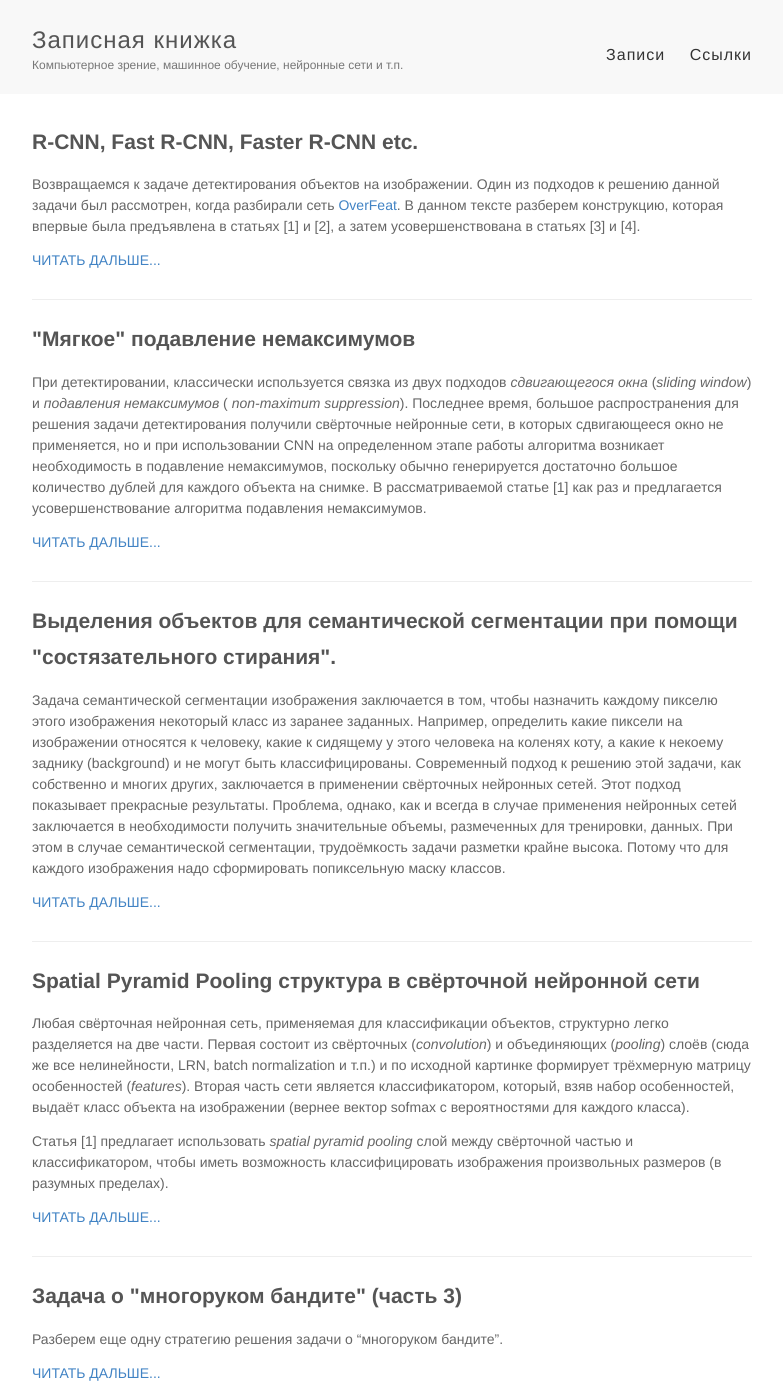
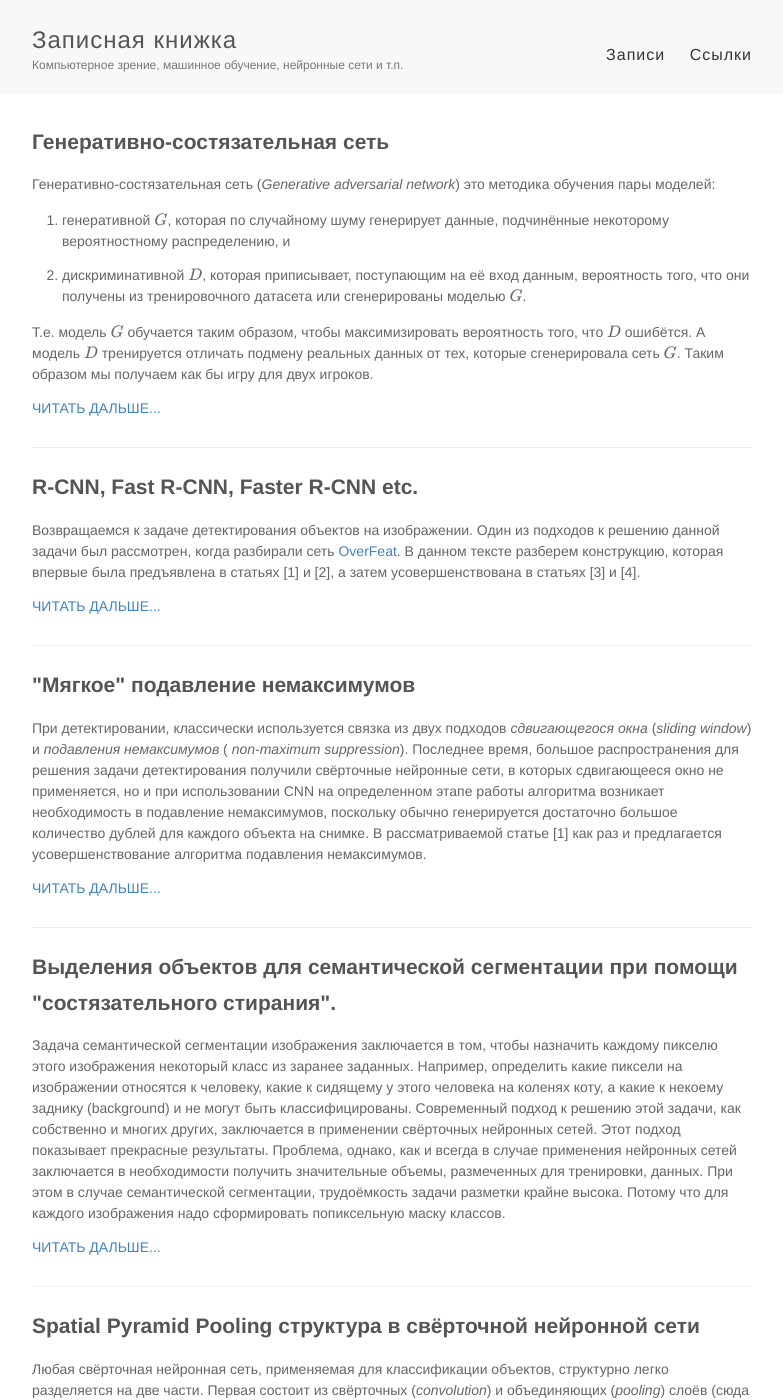
Before and after one commit to vbystricky/vbystricky.github.io, a Jekyll site: the page built from index.html, in a window 1280 px wide and 1400 px high. Shown: the whole window, without its empty margins (248-1031 px from the left). Built offline with Jekyll 4.4.1, drawn with Linux system fonts in a browser that asks for light colours; formulas are drawn with MathJax 3; the list of posts is cut into pages by our own code; some of the changed lines change nothing that is shown.

Commit message:
Generative adversarial network

```diff
--- a/_includes/analytics.html
+++ b/_includes/analytics.html
@@ -1,4 +1,6 @@
 <script>
+    var host = window.location.hostname;
+    if (host != "localhost" && host != "127.0.0.1") {
      (function(i,s,o,g,r,a,m){i['GoogleAnalyticsObject']=r;i[r]=i[r]||function(){
       (i[r].q=i[r].q||[]).push(arguments)},i[r].l=1*new Date();a=s.createElement(o),
       m=s.getElementsByTagName(o)[0];a.async=1;a.src=g;m.parentNode.insertBefore(a,m)
@@ -6,5 +8,5 @@
 
       ga('create', 'UA-96455437-1', 'auto');
       ga('send', 'pageview');
-
+    }
 </script>
--- /dev/null
+++ b/_posts/2017-09-07-gan.md
@@ -0,0 +1,165 @@
+---
+layout: post
+title: Генеративно-состязательная сеть
+date: 2017-09-07
+category: Machine Learning
+tags: [ML, CV]
+use_math: true
+---
+
+Генеративно-состязательная сеть (*Generative adversarial network*) это методика обучения пары моделей:
+
+1. генеративной $G$, которая по случайному шуму генерирует данные, подчинённые некоторому вероятностному распределению, и
+
+2. дискриминативной $D$, которая приписывает, поступающим на её вход данным, вероятность того, что они получены из тренировочного датасета или
+сгенерированы моделью $G$.
+
+Т.е. модель $G$ обучается таким образом, чтобы максимизировать вероятность того, что $D$ ошибётся. А модель $D$ тренируется отличать подмену реальных
+данных от тех, которые сгенерировала сеть $G$. Таким образом мы получаем как бы игру для двух игроков.
+
+<!--more-->
+
+Методика тренировки описана в статье [1] и схематично выглядит так:
+
+![Генеративно-состязательная сеть]({{ site.baseurl }}/images/2017-09/gan.svg)
+
+В качестве примера того, почему этот подход позволяет получить интересные результы, рассмотрим известный набор данных MNIST (см., например,
+[MNIST for ML beginners](https://www.tensorflow.org/get_started/mnist/beginners)). Этот набор представляет из себя картинки *28 х 28* пикселей в
+градациях серого, на которых изображены рукописные цифры от 0 до 9. Воспользовавшись схемой GAN мы можем взять две сети, одна будет по случайному шуму
+(например, вещественному вектору размерности 100) генерировать картинку *28 х 28* в градациях серого, а вторая пытаться отличить эти сгенерированные
+картинки от реальных данных взятых из MNIST датасета. Проведя достаточно циклов тренировок мы в результате получим генеративную сеть $G$, которая
+может по случайному входному вектору выдавать картинку с рукописной цифрой. Пример кода тренировки можно посмотреть
+[вот здесь](https://github.com/wiseodd/generative-models/blob/master/GAN/vanilla_gan/gan_tensorflow.py).
+
+В качестве датасета можно использовать не обязательно MNIST, а, например, базу данных лиц, тогда в результате мы обучим сеть, которая будет уметь
+создавать лица людей. В принципе, мы можем обучать компьютер генерировать всё на что хватит нашей фантазии и для чего у нас собран более менее
+приличный датасет. Мне кажется это довольно интересно, поэтому начнём разбираться. И начнём с того, что поймем что такое генеративная и
+дискриминативная модели и чем они отличаются.
+
+## Генеративная и дискриминативная модели
+
+Предположим, у нас есть два множества:
+
++ $O$ - множество наблюдаемых (*observed*) величин,
+
++ $H$ - множество скрытых (*hidden*) величин.
+
+Тогда наличие генеративной (*generative*) модели означает, что мы знаем вероятность совместного распределения $P(o, h), o \in O, h \in H$. Таким
+образом мы можем *генерировать* события при помощи данной модели.
+
+Дискриминативная (*discriminative*) же модель означает, что мы знаем условную вероятность $P(h | o)$ и соответственно, можем, например,
+классифицировать явление (найти наиболее вероятное значение скрытой переменной $h$), наблюдая нечто (зная значение наблюдаемой переменно $o \in O$)
+
+Если генеративная модель известна, то используя формулу Байеса, можно получить дискриминативную модель.
+
+Обычно по теме генеративных vs дискриминативных моделей ссылаются на статью [2].
+
+### Примеры
+
+1. Если множества наблюдаемых и скрытых переменных конечны, то генеративную модель можно описать в виде таблицы:
+
+   |       |         $h_1$         |         $h_2$         | ... |         $h_N$         |
+   |-------|-----------------------|-----------------------|-----|-----------------------|
+   | $o_1$ | $P(o_1, h_1) = p_{11}$| $P(o_1, h_2) = p_{12}$| ... | $P(o_1, h_N) = p_{1N}$|
+   | $o_2$ | $P(o_2, h_1) = p_{21}$| $P(o_2, h_2) = p_{22}$| ... | $P(o_2, h_N) = p_{2N}$|
+   | ...   |          ...          |          ...          | ... |          ...          |
+   | $o_M$ | $P(o_M, h_1) = p_{M1}$| $P(o_M, h_2) = p_{M2}$| ... | $P(o_M, h_N) = p_{MN}$|
+
+   Дискриминативная модель получается из данной таблицы, применением формулы Байеса. Обозначим
+
+   $Z_i = \sum_{j=1}^N p_{ij}$
+
+   и получим:
+
+   |       |                 $h_1$            |                 $h_2$            | ... |                 $h_N$            |
+   |-------|----------------------------------|----------------------------------|-----|----------------------------------|
+   | $o_1$ | $P(h_1 \vert o_1) = p_{11} / Z_1$| $P(h_2 \vert o_1) = p_{12} / Z_1$| ... | $P(h_N \vert o_1) = p_{1N} / Z_1$|
+   | $o_2$ | $P(h_1 \vert o_2) = p_{21} / Z_2$| $P(h_2 \vert o_2) = p_{22} / Z_2$| ... | $P(h_N \vert o_2) = p_{2N} / Z_2$|
+   | ...   |                  ...             |                  ...             | ... |                  ...             |
+   | $o_M$ | $P(h_1 \vert o_M) = p_{M1} / Z_M$| $P(h_2 \vert o_M) = p_{M2} / Z_M$| ... | $P(h_N \vert o_M) = p_{MN} / Z_M$|
+
+1. Еще один пример описан раньше - это картинки рукописных цифр. Наблюдаемая величина это собственно картинка: *28 х 28*, а скрытая величина - это
+   нарисована ли на картинке цифра или нет.
+
+1. Хороший пример, это тексты на разных языках. Допустим, что в качестве наблюдаемой величины у нас выступает текст на каком-то языке, а в качестве
+   скрытой - собственно язык на котором текст написан.
+
+   Генеративным подходом в данном случае будет: выучить все возможные языки и тогда мы будем иметь для каждого языка и текста вероятность их
+совместимости. Дискриминативным же подходом будет только понять как языки отличаются, и приписывать текст к языку на базе этого знания. Можно,
+например, ограничиться только текстами на двух языках: английском и русском и тогда для генеративного подхода надо всё равно изучить оба языка, а вот
+для дискриминативного достаточно будет научиться отличать латиницу от кирилицы.
+
+## Состязательная сеть
+
+Итак формально мы имеем некоторое множество $X$ примеров, и подмножество $Y \subset X$ позитивных примеров (например, $X$ множество всех картинок
+размера *26 x 26*, а подмножество $Y$ - набор MNIST картинок с рукописными цифрами), таким образом на множестве $X$ определено вероятностное
+распределение $p_{data}(x)$. Мы хотим отыскать две функции (обе функции мы аппроксимируем при помощи многослойной нейронной сети):
+
+1. $G(z, \theta_g)$. $z$ - случайный шум с каким-то наперёд заданным распределением $p_z(z)$. $\theta_g$ - параметры, которые будем тренировать. На
+   выходе функция $G$ будет выдавать элемент из множества $X$. Таким образом функция $G$ задаёт распределение $p_g(x)$.
+
+1. $D(x, \theta_d)$. $x \in X$, а $\theta_d$ - параметры дискриминативной сети. $D(x)$ - вещественное число - вероятность того, что $x$ взято из
+   подмножество $Y$, а не сгенерировано сетью $D$.
+
+Мы одновременно тренируем сети представляющие функции $D$ и $G$. При этом мы ищем такие параметры $\theta_d$, чтобы максимизировать вероятность
+правильного разделения функцией $D$ позитивных примеров и примеров сгенерированных функцией $G$. И такие параметры $\theta_g$, которые минимизируют
+функцию $\log(1 - D(G(z)))$.
+
+Можно переформулировать задачу как минимаксную игру для двух игроков с целевой функцией $V(G, D)$:
+
+$$\min_G \max_D V(D, G) = \mathbb{E}_{data}\left(\log D(x))\right) + \mathbb{E}_z\left(\log(1-D(G(z)))\right)$$
+
+В работе [1] теоретически обосновывается, что данная задача имеет глобальный оптимум $-\log(4)$ при $p_g(x) = p_{data}(x)$. Т.е. мы можем
+натренировать такую функцию $G$, которая будет выдавать исходное распределение, и функция $D$ уже не сможет отличить примеры из тестового набора от
+примеров генерируемых функцией $G$. А значит будет выдавать вероятность $0.5$ для всех примеров, что собственно и даёт нам в результате $-\log(4)$.
+
+Алгоритм решающий задачу оптимизации, попеременно оптимизирует функцию $G$ при фиксированной $D$, а затем фиксируя $D$ улучшает функцию $G$. При
+этом, так как на начальном этапе функция $G$ еще не достаточно хорошо умеет генерировать примеры похожие на тестовые, и $D$ назначает им очень
+маленькую вероятность, то $\log(1-D(G(z)))$ близок к нулю, соотвественно обучение параметров функции $G$ будет происходить медленно,
+поэтому авторы [1] предлагают вместо того, чтобы минимзировать $\log(1-D(G(z)))$ искать максимум $\log(D(G(z)))$. Это
+эквивалентная задача, но при этом мы будем иметь, на начальном этапе обучения, большие по величине градиенты.
+
+Итак в конечном итоге приходим к следующему алгоритму обучения:
+
+<div class="algo" markdown="1">
+
+### Алгоритм тренировки генеративно-состязательных сетей
+
+* Для каждого шага тренировки:
+
+  + Делаем $k$ итераций, оптимизируя дискриминатор $D$.
+
+    + Генерируем $m$ примеров $\\{z^{(1)}, z^{(2)}, ..., z^{(m)}\\}$, при помощи текущего варианта функции $G$.
+
+    + Набираем $m$ позитивных примеров $\\{x^{(1)}, x^{(2)}, ..., x^{(m)}\\}$ из тренировочного набора.
+
+    + Обновляем параметры дискриминатора используя градиент:
+
+    $$\nabla_{\theta_d}\frac 1 m \sum_{i=1}^m\left(\log\left(D(x^{(i)})\right) + \log\left(1-D(G(z^{(i)}))\right)\right)$$
+
+  + Генерируем $m$ примеров $\\{z^{(1)}, z^{(2)}, ..., z^{(m)}\\}$, при помощи текущего варианта функции $G$.
+
+  + Обновляем параметры генератора используя градиент:
+
+  $$\nabla_{\theta_g}\frac 1 m \sum_{i=1}^m\log\left(D(G(z^{(i)}))\right)$$
+</div>
+
+Гиперпараметр $k$ - количество шагов оптимизации дискриминатора на каждый шаг оптимизации генератора. Авторы [1] предлагают использовать $k=1$
+
+Результаты выдаваемые генеративной сетью, натренированной по описанному выше алгоритму на наборе MNIST
+[код для тренировки](https://github.com/wiseodd/generative-models/blob/master/GAN/vanilla_gan/gan_tensorflow.py) (не мой):
+
+![Результат работы генеративной сети]({{ site.baseurl }}/images/2017-09/mnist_gan_result.png)
+
+Здесь и дискриминативная и генеративная сети содержат два полносвязных слоя. А шум, подаваемый на вход генеративной сети, представляет из себя
+случайный вектор размерности $100$, элементы которого соответствуют равномерному распределению на отрезке $[-1, 1]$.
+
+---
+
+### Литература
+
+1. *Ian J. Goodfellow, Jean Pouget-Abadie, Mehdi Mirza, Bing Xu, David Warde-Farley, Sherjil Ozair, Aaron Courville, Yoshua Bengio,
+"Generative Adversarial Nets" [arXiv:1406.2661](https://arxiv.org/abs/1406.2661) 2014*
+
+2. *Andrew Y. Ng, Michael I. Jordan, "On Discriminative vs. Generative classifiers: A comparison of logistic regression and naive Bayes"
+[NIPS](http://papers.nips.cc/paper/2020-on-discriminative-vs-generative-classifiers-a-comparison-of-logistic-regression-and-naive-bayes.pdf)*
--- a/index.html
+++ b/index.html
@@ -1,6 +1,7 @@
 ---
 layout: default
 title: Записи
+use_math: true
 ---
 <div class="posts">
     <!-- This loops through the paginated posts -->
```
Also changed, not shown: images/2017-09/gan.svg (added), images/2017-09/mnist_gan_result.png (added). Lines whose indentation alone changed are shown as unchanged.
